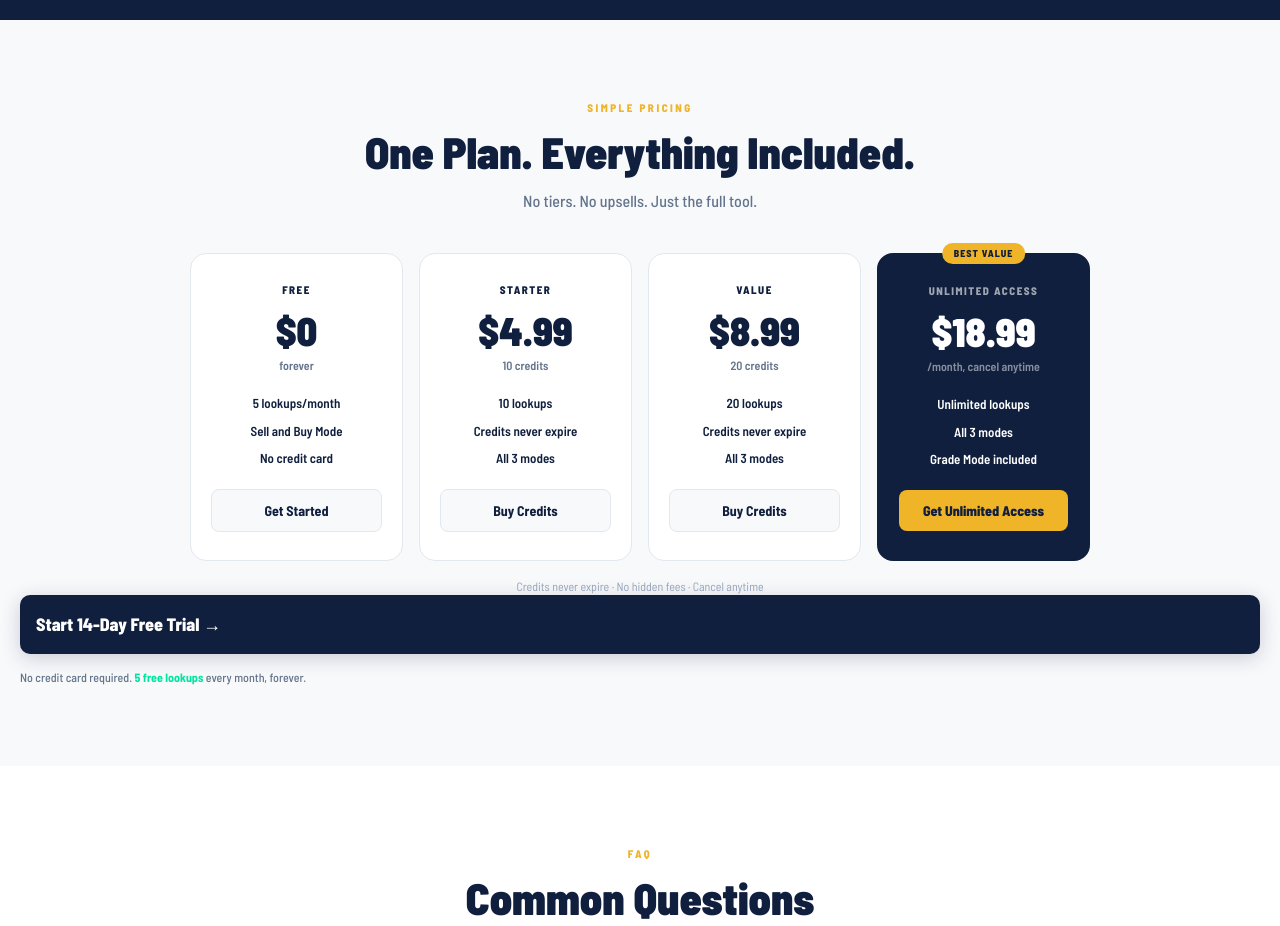
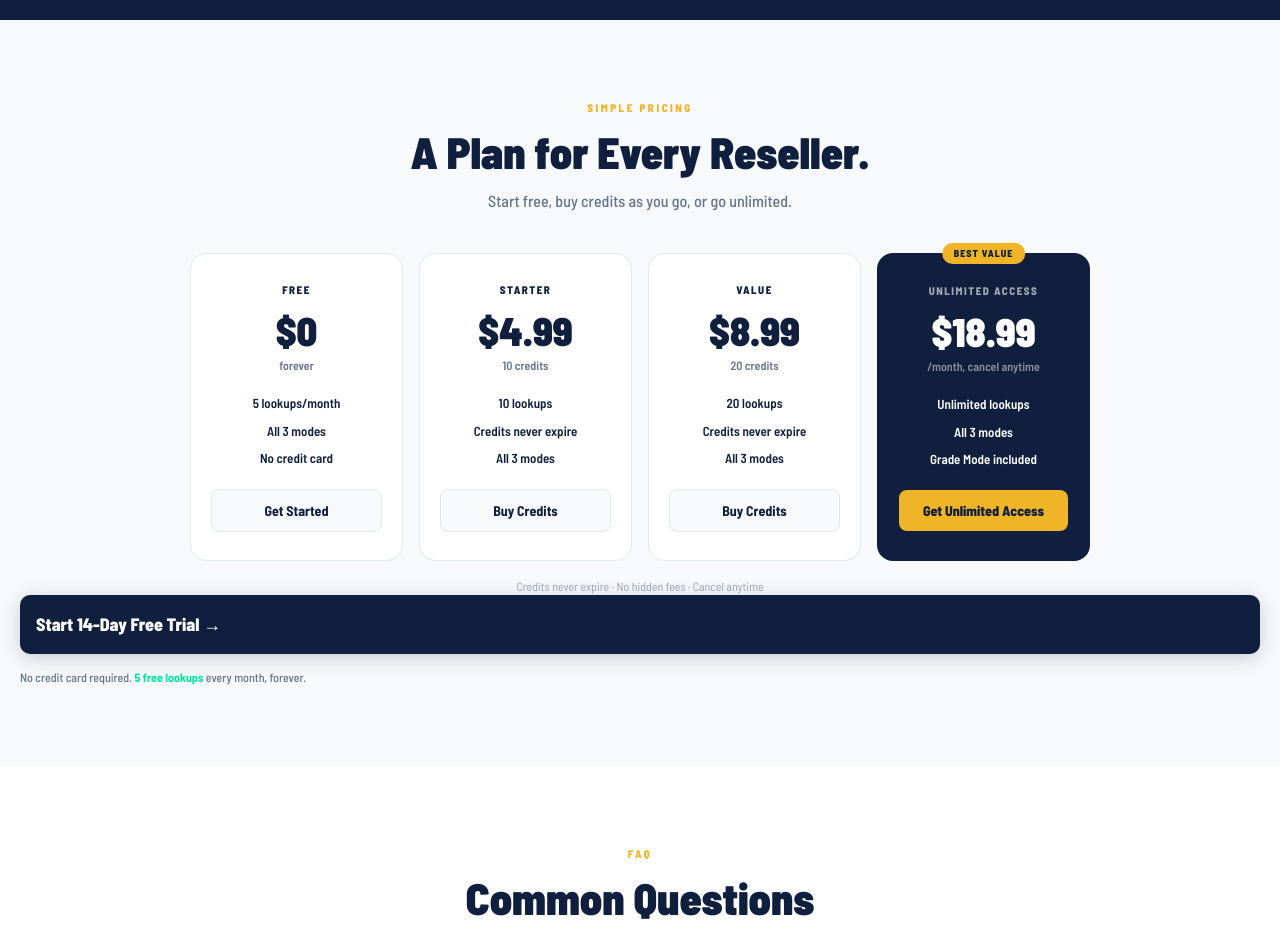
Before and after one commit to FlipListAi/fliplist-landing, a plain HTML site: page index.html in a window 1280 px wide. Shown: the part 1880-2806 px from the top of the page. Drawn offline with Linux system fonts and the light colour scheme.

Commit message:
fix: pricing headline and free tier features

```diff
--- a/index.html
+++ b/index.html
@@ -447,8 +447,8 @@ footer {
 
 <div class="pricing-section">
   <div class="section-tag">Simple Pricing</div>
-  <div class="section-title">One Plan. Everything Included.</div>
-  <div class="section-sub" style="margin-bottom: 40px;">No tiers. No upsells. Just the full tool.</div>
+  <div class="section-title">A Plan for Every Reseller.</div>
+  <div class="section-sub" style="margin-bottom: 40px;">Start free, buy credits as you go, or go unlimited.</div>
   <div style="max-width:900px;margin:0 auto;">
     <div style="display:grid;grid-template-columns:repeat(4,1fr);gap:16px;">
 
@@ -457,7 +457,7 @@ footer {
         <div style="font-size:40px;font-weight:900;color:#0f1f3d;line-height:1;">$0</div>
         <div style="font-size:12px;color:#64748b;margin:6px 0 20px;font-weight:600;">forever</div>
         <div style="font-size:13px;color:#0f1f3d;font-weight:600;margin-bottom:8px;">5 lookups/month</div>
-        <div style="font-size:13px;color:#0f1f3d;font-weight:600;margin-bottom:8px;">Sell and Buy Mode</div>
+        <div style="font-size:13px;color:#0f1f3d;font-weight:600;margin-bottom:8px;">All 3 modes</div>
         <div style="font-size:13px;color:#0f1f3d;font-weight:600;margin-bottom:20px;">No credit card</div>
         <a href="https://app.fliplist.ai" style="display:block;background:#f8f9fb;border:1px solid #e2e8f0;border-radius:8px;padding:10px;font-family:'Barlow Semi Condensed',sans-serif;font-size:14px;font-weight:700;color:#0f1f3d;text-decoration:none;">Get Started</a>
       </div>
```
